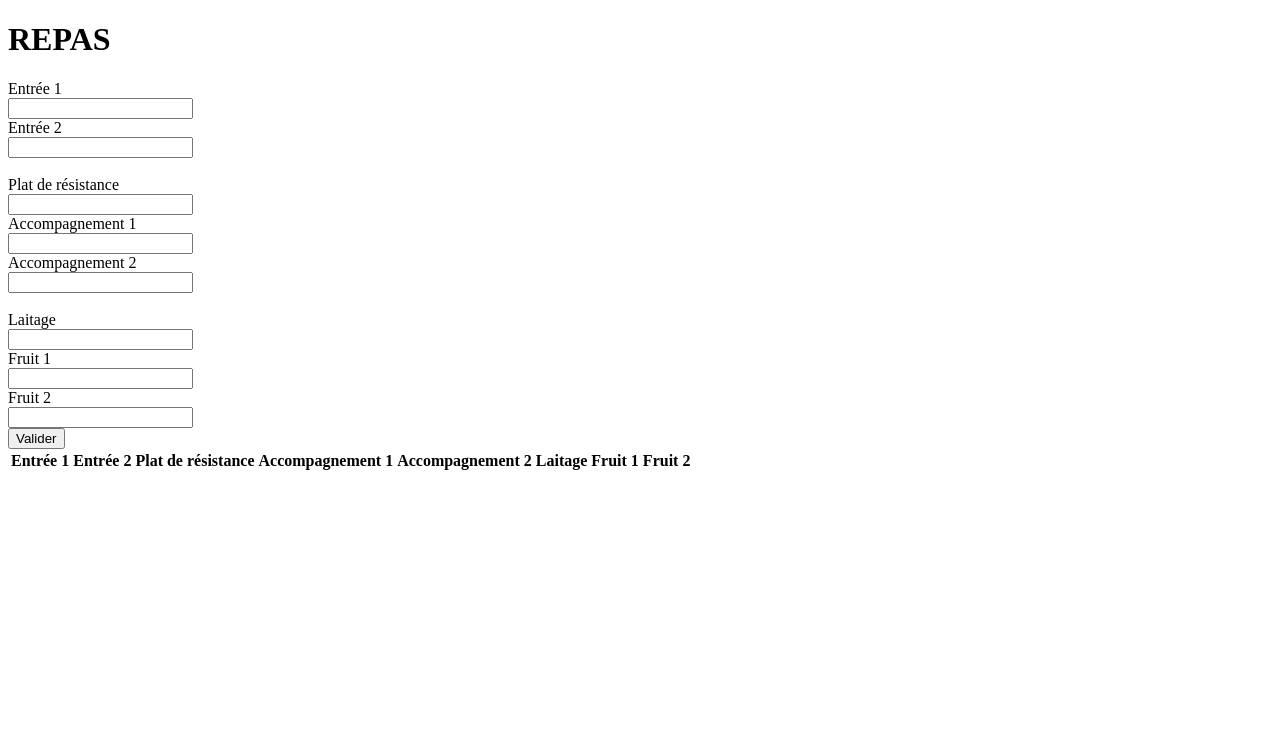
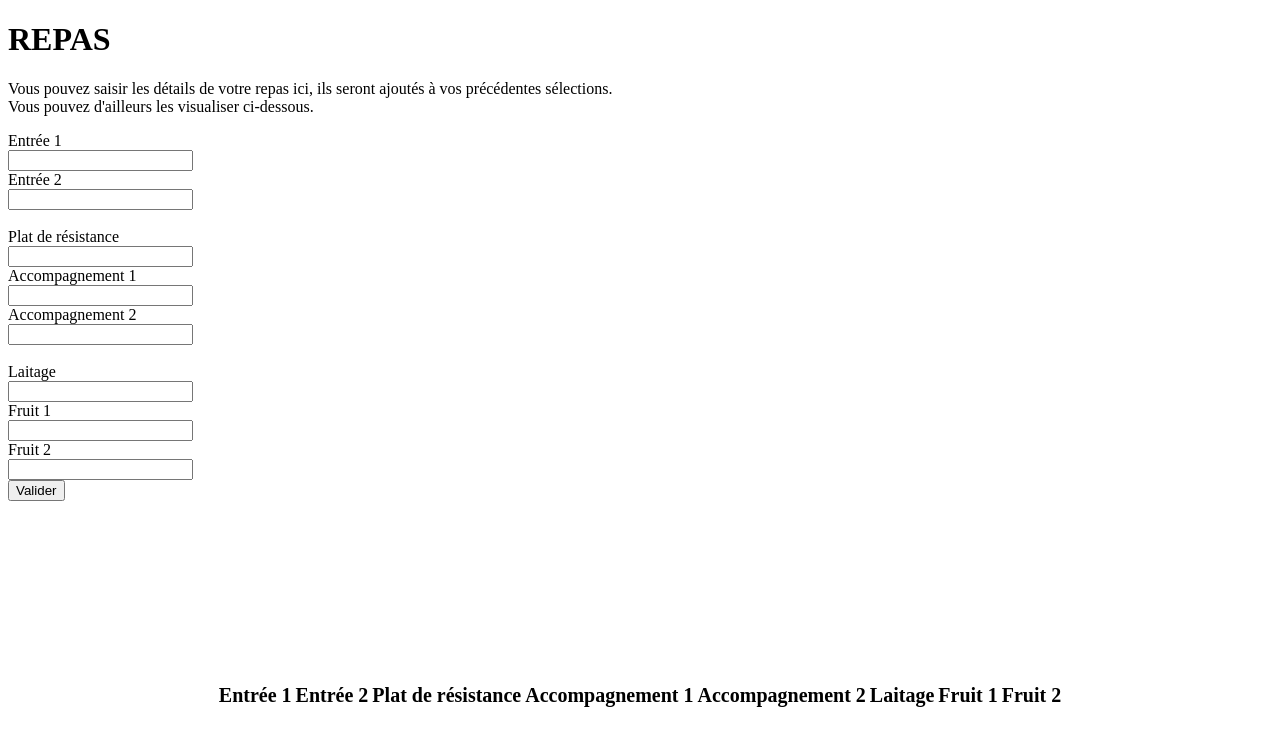
Before and after one commit to LeaGrmx/ProjetIDAW, a PHP site: page /journal.php in a window 1280 px wide. Shown: the top 746 px of the page. Run offline with PHP 8.4, Linux system fonts and the light colour scheme; lists and menus that the app fills with data are empty.

Commit message:
journal(modif2)

```diff
--- /dev/null
+++ b/Front_end/journal.css
@@ -0,0 +1,15 @@
+table{
+    margin : 0 auto;
+}
+thead{
+    border : solid;
+    font-size : 20px;
+}
+tbody{
+    border : 2px solid rgba(0, 0, 0, 0.027);
+    font-size:18px;
+    background-color: rgba(218, 112, 214, 0.685);
+}
+td{
+    text-align:center;
+}
--- a/Front_end/journal.php
+++ b/Front_end/journal.php
@@ -3,10 +3,11 @@
     <head>
         <title>Journal</title>
         <meta charset="utf-8">
-        <link rel="stylesheet_journal" href="cv.css">
+        <link rel="stylesheet" href="journal.css">
     </head>
 <body>
     <h1>REPAS</h1>
+    <p> Vous pouvez saisir les détails de votre repas ici, ils seront ajoutés à vos précédentes sélections. <br> Vous pouvez d'ailleurs les visualiser ci-dessous.</p>
     <form method="post" id="addNewRepas" action="" onsubmit="onFormSubmit();">
         <div class="form-group row">
             <label for="inputEntree1" class="nom_entree1">Entrée 1</label>
@@ -55,7 +56,7 @@
             </div>
        </div>
     </form>
-
+<br><br><br><br><br><br><br><br><br><br>
     <table id="table_repas">
         <thead>
             <tr>
```
